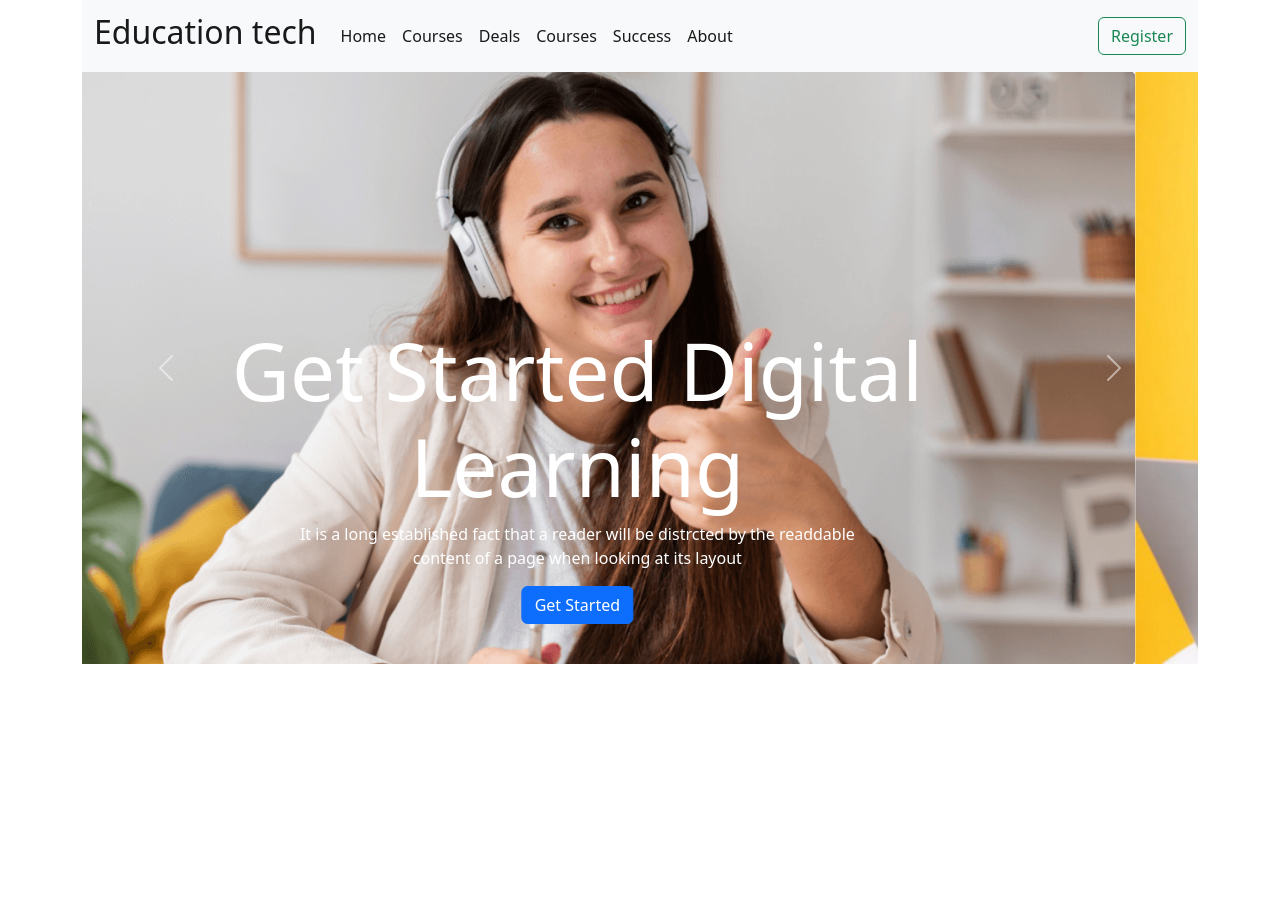
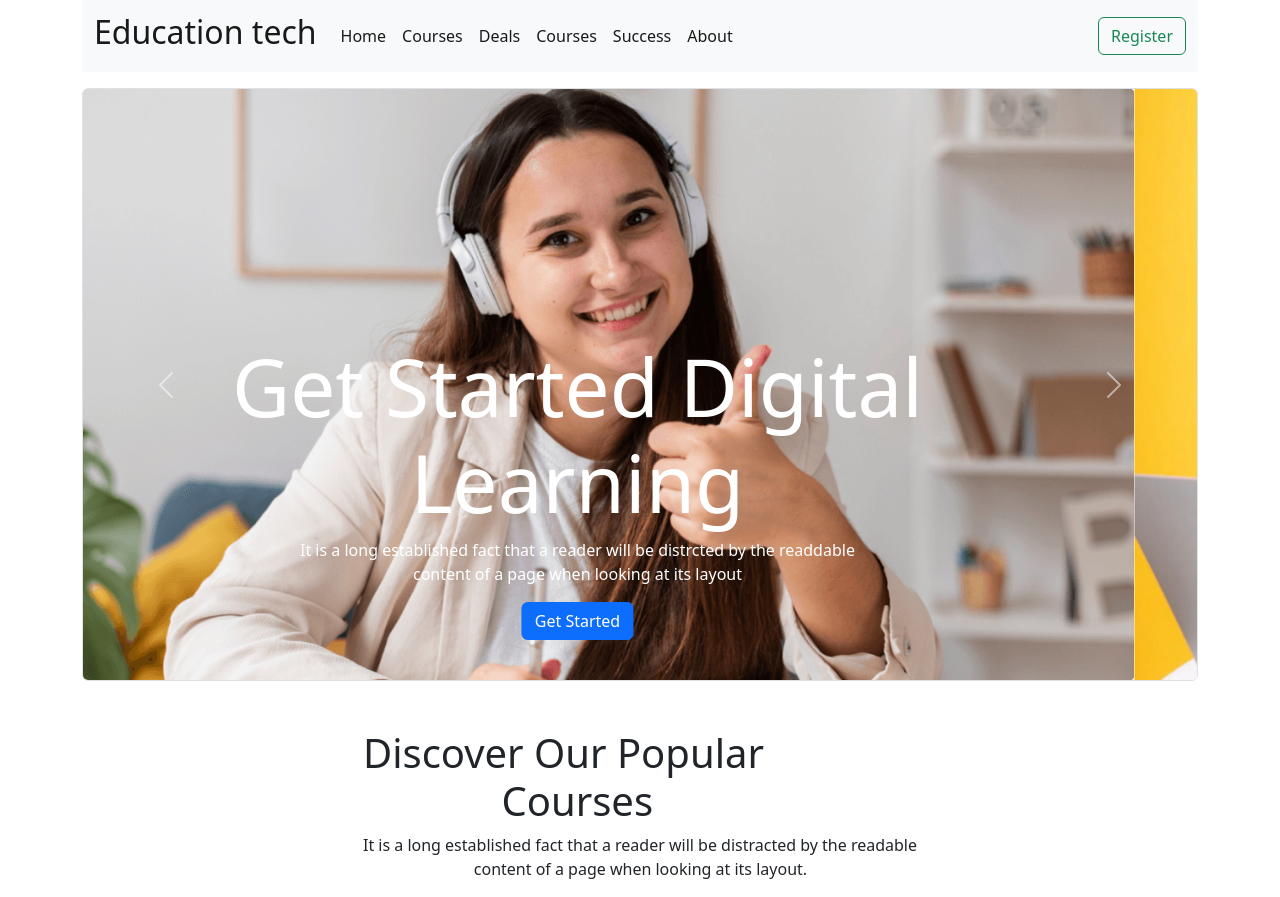
Before and after one commit to abul1980hasan/Education-tech-company, a plain HTML site: page index.html in a window 1280 px wide. Before the commit the page ends 800 px from the top, so only its background shows below. Drawn offline with nearby package versions, Linux system fonts and the light colour scheme.

Commit message:
discover corse

```diff
--- a/index.html
+++ b/index.html
@@ -48,9 +48,9 @@
           </nav>
         <!-- navbar end -->
         <!-- slider start -->
-        <section>
+        <section class="mt-3">
           <div id="carouselExampleControls" class="carousel slide" data-bs-ride="carousel">
-            <div class="carousel-inner">
+            <div class="carousel-inner border rounded ">
               <div class="carousel-item active">
                 <img src="image/cover/cover-1.png" class="d-block w-100" alt="...">
                 <div class="carousel-caption d-none d-md-block" >
@@ -92,7 +92,18 @@
     <!-- header end -->
 
     <!-- main container start -->
-
+    <main>
+         <section class="container d-flex justify-content-center mt-5">
+          <div class="d-flex flex-column ">
+              <div>
+                <h1>Discover Our Popular<br><span style="margin-left:25%;">Courses</span></h1>
+              </div>
+              <div>
+                <p>It is a long established fact that a reader will be distracted by the readable<br><span style="margin-left: 20%;">content of a page when looking at its layout.</span></p>
+              </div>
+          </div>
+         </section>
+    </main>
 
     <!-- main container end -->
 
```
